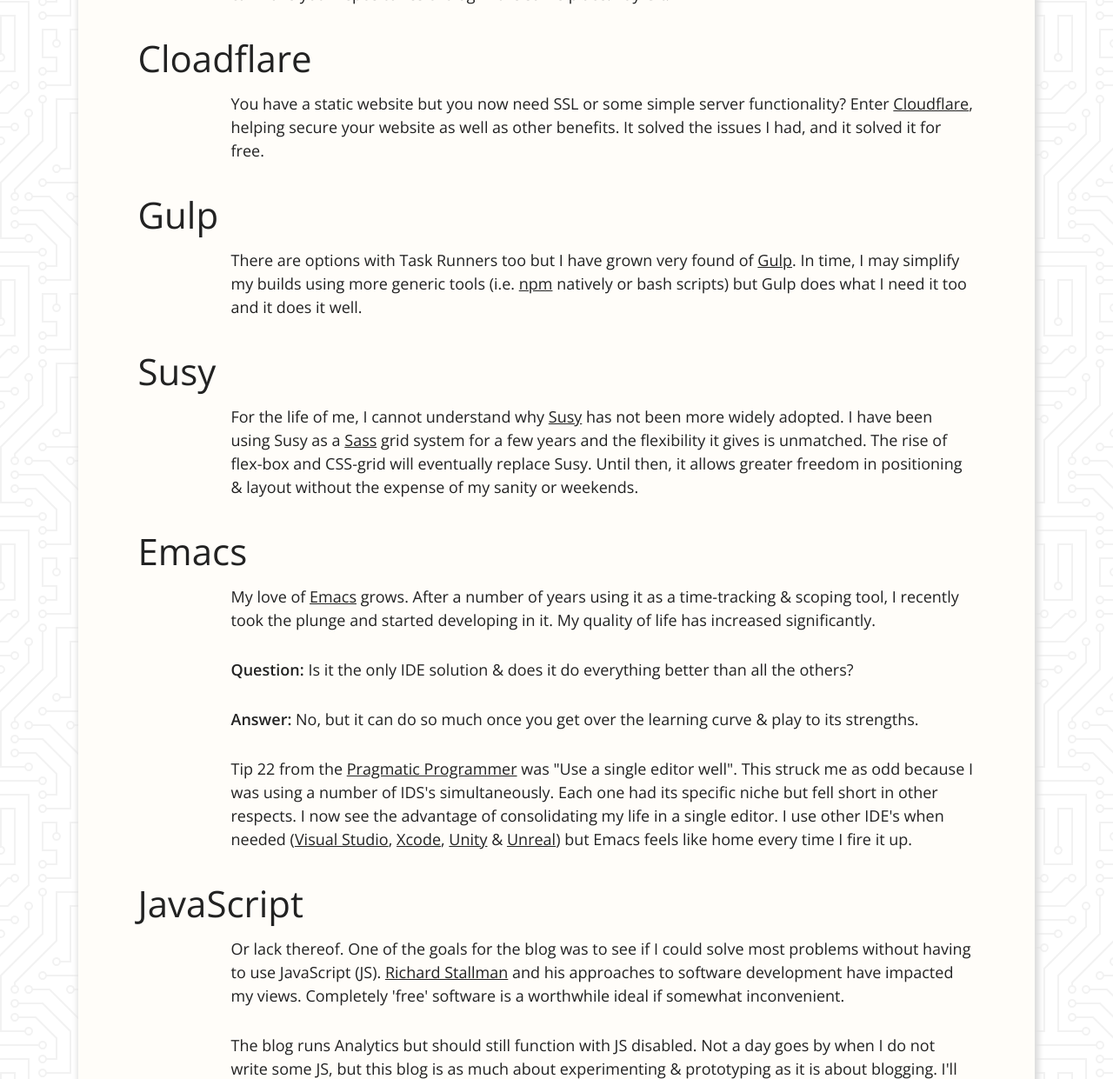
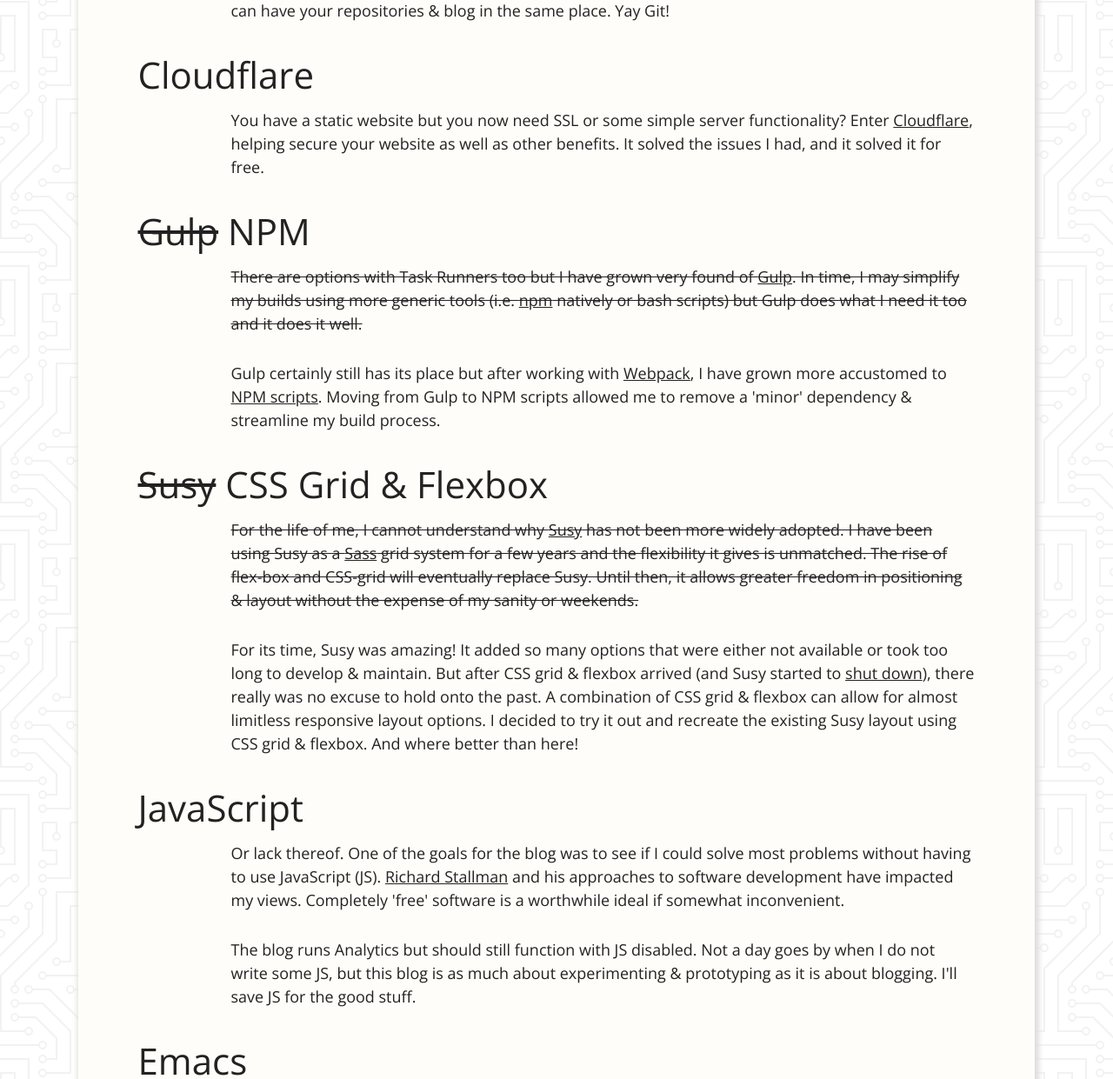
Before and after one commit to ultrachrisp/ultrachrisp.github.io, a plain HTML site: page post/we-are-live/index.html in a window 1280 px wide. Shown: the part 847-2088 px from the top of the page at 87% size. Drawn offline with nearby package versions, Linux system fonts and the light colour scheme; files whose address does not match are found by name.

Commit message:
Updates incoming

```diff
--- a/post/we-are-live/index.html
+++ b/post/we-are-live/index.html
@@ -5,7 +5,7 @@
     <meta charset="UTF-8">
 
     <title>Space Cowboy Coding</title>
-    <meta name="generator" content="Hugo 0.49" />
+    <meta name="generator" content="Hugo 0.49.2" />
     <meta name="author" content="Chris Pyke">
     <meta name="description" content="Personal blog for Chris Pyke.">
     <meta name="viewport" content="width=device-width, initial-scale=1.0">
@@ -100,9 +100,12 @@ if (!doNotTrack) {
 
 
 <section class="post">
+        <h1>We&#39;re Live!</h1>
+        <time datetime="2017-06-18 13:49:02 &#43;0200 SAST">Published: 2017-06-18</time>
 
-        <h1>We&#39;re Live!</h1>
-        <time datetime="2017-06-18 13:49:02 &#43;0200 SAST">2017-06-18</time>
+        <time datetime="2018-10-20 13:38:02 &#43;0200 SAST">Last update: 2018-10-20</time>
+
+
         <p>This blog has been a long time coming. I have wanted to post on a number of things that completing the blog became a priority. Before I jump into topics of interest, I want to list some of the technologies driving the blog.</p>
 
 <h2 id="hugo">Hugo</h2>
@@ -115,17 +118,27 @@ if (!doNotTrack) {
 
 <p>I rely heavily on version control. Most of my work goes into private repositories which left my <a href="https://github.com/" title="GitHub">GitHub</a> account neglected. I use <a href="https://pages.github.com/" title="GitHub Pages">GitHub Pages</a> for this blog. If there is no major reliance on a back-end, you can have your repositories & blog in the same place. Yay Git!</p>
 
-<h3 id="cloadflare">Cloadflare</h3>
+<h3 id="cloudflare">Cloudflare</h3>
 
 <p>You have a static website but you now need SSL or some simple server functionality? Enter <a href="https://www.cloudflare.com/" title="Cloudflare">Cloudflare</a>, helping secure your website as well as other benefits. It solved the issues I had, and it solved it for free.</p>
 
-<h3 id="gulp">Gulp</h3>
+<h3 id="gulp-npm"><del>Gulp</del> NPM</h3>
 
-<p>There are options with Task Runners too but I have grown very found of <a href="http://gulpjs.com/" title="Gulp">Gulp</a>. In time, I may simplify my builds using more generic tools (i.e. <a href="https://www.npmjs.com/" title="npm">npm</a> natively or bash scripts) but Gulp does what I need it too and it does it well.</p>
+<p><del>There are options with Task Runners too but I have grown very found of <a href="http://gulpjs.com/" title="Gulp">Gulp</a>. In time, I may simplify my builds using more generic tools (i.e. <a href="https://www.npmjs.com/" title="npm">npm</a> natively or bash scripts) but Gulp does what I need it too and it does it well.</del></p>
 
-<h3 id="susy">Susy</h3>
+<p>Gulp certainly still has its place but after working with <a href="https://webpack.js.org/" title="Webpack">Webpack</a>, I have grown more accustomed to <a href="https://docs.npmjs.com/misc/scripts" title="NPM scripts">NPM scripts</a>. Moving from Gulp to NPM scripts allowed me to remove a 'minor' dependency & streamline my build process.</p>
 
-<p>For the life of me, I cannot understand why <a href="http://susy.oddbird.net/" title="Susy">Susy</a> has not been more widely adopted. I have been using Susy as a <a href="http://sass-lang.com/" title="Sass">Sass</a> grid system for a few years and the flexibility it gives is unmatched. The rise of flex-box and CSS-grid will eventually replace Susy. Until then, it allows greater freedom in positioning & layout without the expense of my sanity or weekends.</p>
+<h3 id="susy-css-grid-flexbox"><del>Susy</del> CSS Grid & Flexbox</h3>
+
+<p><del>For the life of me, I cannot understand why <a href="http://susy.oddbird.net/" title="Susy">Susy</a> has not been more widely adopted. I have been using Susy as a <a href="http://sass-lang.com/" title="Sass">Sass</a> grid system for a few years and the flexibility it gives is unmatched. The rise of flex-box and CSS-grid will eventually replace Susy. Until then, it allows greater  freedom in positioning & layout without the expense of my sanity or weekends.</del></p>
+
+<p>For its time, Susy was amazing! It added so many options that were either not available or took too long to develop & maintain. But after CSS grid & flexbox arrived (and Susy started to <a href="https://twitter.com/SassSusy/status/954423375127957504" title="shut down">shut down</a>), there really was no excuse to hold onto the past. A combination of CSS grid & flexbox can allow for almost limitless responsive layout options. I decided to try it out and recreate the existing Susy layout using CSS grid & flexbox. And where better than here!</p>
+
+<h3 id="javascript">JavaScript</h3>
+
+<p>Or lack thereof. One of the goals for the blog was to see if I could solve most problems without having to use JavaScript (JS). <a href="https://stallman.org/" title="Richard Stallman">Richard Stallman</a> and his approaches to software development have impacted my views. Completely 'free' software is a worthwhile ideal if somewhat inconvenient.</p>
+
+<p>The blog runs Analytics but should still function with JS disabled. Not a day goes by when I do not write some JS, but this blog is as much about experimenting & prototyping as it is about blogging. I'll save JS for the good stuff.</p>
 
 <h3 id="emacs">Emacs</h3>
 
@@ -135,22 +148,13 @@ if (!doNotTrack) {
 
 <p><strong>Answer:</strong> No, but it can do so much once you get over the learning curve & play to its strengths.</p>
 
-<p>Tip 22 from the <a href="https://pragprog.com/book/tpp/the-pragmatic-programmer" title="Pragmatic Programmer">Pragmatic Programmer</a> was "Use a single editor well". This struck me as odd because I was using a number of IDS's simultaneously. Each one had its specific niche but fell short in other respects. I now see the advantage of consolidating my life in a single editor. I use other IDE's when needed (<a href="https://www.visualstudio.com/" title="Visual Studio">Visual Studio</a>, <a href="https://developer.apple.com/xcode/" title="Xcode">Xcode</a>, <a href="https://madewith.unity.com/" title="Unity">Unity</a> & <a href="https://www.unrealengine.com/" title="Unreal">Unreal</a>) but Emacs feels like home every time I fire it up.</p>
-
-<h3 id="javascript">JavaScript</h3>
-
-<p>Or lack thereof. One of the goals for the blog was to see if I could solve most problems without having to use JavaScript (JS). <a href="https://stallman.org/" title="Richard Stallman">Richard Stallman</a> and his approaches to software development have impacted my views. Completely 'free' software is a worthwhile ideal if somewhat inconvenient.</p>
-
-<p>The blog runs Analytics but should still function with JS disabled. Not a day goes by when I do not write some JS, but this blog is as much about experimenting & prototyping as it is about blogging. I'll save JS for the good stuff.</p>
-
+<p>Tip 22 from the <a href="https://pragprog.com/book/tpp/the-pragmatic-programmer" title="Pragmatic Programmer">Pragmatic Programmer</a> was "Use a single editor well". This struck me as odd because I was using a number of IDE's simultaneously. Each one had its specific niche but fell short in other respects. I now see the advantage of consolidating my life in a single editor. I use other IDE's when needed (<a href="https://www.visualstudio.com/" title="Visual Studio">Visual Studio</a>, <a href="https://developer.apple.com/xcode/" title="Xcode">Xcode</a>, <a href="https://madewith.unity.com/" title="Unity">Unity</a> & <a href="https://www.unrealengine.com/" title="Unreal">Unreal</a>) but Emacs feels like home every time I fire it up.</p>
 
 </section>
 
 <aside class="pagination">
 
-
     <a class="previous" href="https://chrispyke.com/post/joys-of-craft/">&lt;&lt; The Joys of Craft </a>
-
 
 
 
--- a/sitemap.xml
+++ b/sitemap.xml
@@ -19,7 +19,7 @@
 
   <url>
     <loc>https://chrispyke.com/post/we-are-live/</loc>
-    <lastmod>2017-06-18T13:49:02+02:00</lastmod>
+    <lastmod>2018-10-20T13:38:02+02:00</lastmod>
   </url>
 
   <url>
```
Also changed, not shown: 404.html (+1 -1 lines), categories/index.html (+1 -1 lines), index.html (+1 -1 lines), post/do-you-even-functional-bro/index.html (+4 -6 lines), post/index.html (+1 -1 lines), post/joys-of-craft/index.html (+5 -7 lines), post/ready-set-react/index.html (+4 -6 lines), tags/index.html (+1 -1 lines).
